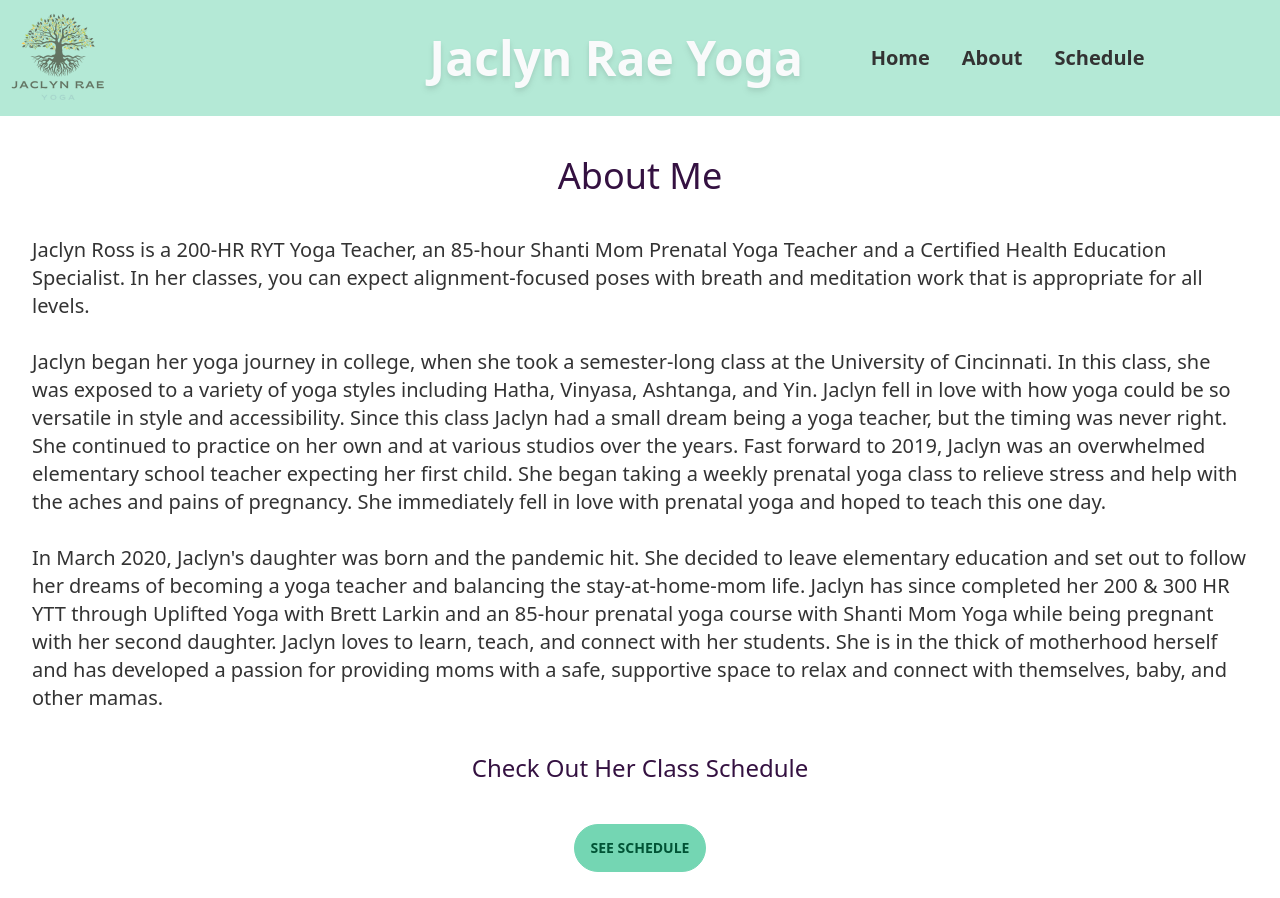
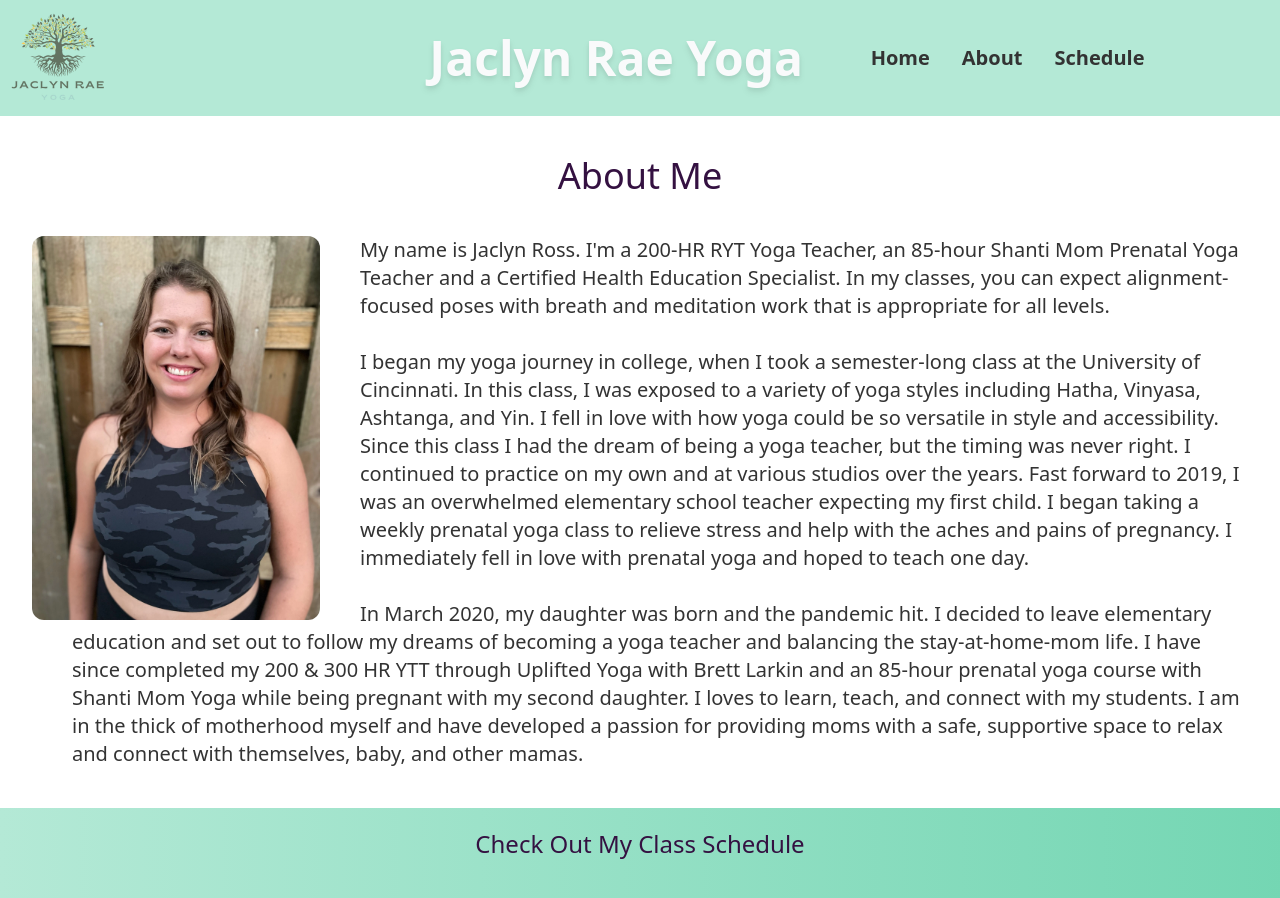
Before and after one commit to rosstechnologysolutions/jaclynraeyoga, a Next.js app: page /about in a window 1280 px wide. Shown: the top 898 px of the page. Built offline with nearby package versions, Linux system fonts and the light colour scheme.

Commit message:
worked on the about page

```diff
--- a/pages/about.tsx
+++ b/pages/about.tsx
@@ -1,6 +1,8 @@
 import Head from 'next/head'
 import Link from 'next/link'
+import Image from 'next/image'
 
+import JaclynAbout from '../public/jaclynAbout.webp'
 export default function About() {
   return (
   	<>
@@ -8,34 +10,40 @@ export default function About() {
 		<title>Jaclyn Rae Yoga | About</title>
 	  </Head>
 		{/* TODO: clean this up. need another photo of her*/}
-		<div className="container h-screen">
+		<div className="container">
 			<h1 className="text-center text-4xl text-primary-content p-10">About Me</h1>
 			<div className="text-xl font-normal">
+				<Image
+					alt="picture of Jaclyn"
+					className="float-left h-96 rounded-xl w-72 mr-10"
+					src={JaclynAbout}
+				/>
+				<div className="ml-10">
 					<p>
-					Jaclyn Ross is a 200-HR RYT Yoga Teacher, an 85-hour Shanti Mom Prenatal Yoga Teacher and a Certified Health Education Specialist. In her classes, you can expect alignment-focused poses with breath and meditation work that is appropriate for all levels.
+						My name is Jaclyn Ross. I'm a 200-HR RYT Yoga Teacher, an 85-hour Shanti Mom Prenatal Yoga Teacher and a Certified Health Education Specialist. In my classes, you can expect alignment-focused poses with breath and meditation work that is appropriate for all levels.
 					</p>
 					<br />
 					<p>
-					Jaclyn began her yoga journey in college, when she took a semester-long class at the University of Cincinnati. In this class, she was exposed to a variety of yoga styles including Hatha, Vinyasa, Ashtanga, and Yin. Jaclyn fell in love with how yoga could be so versatile in style and accessibility. Since this class Jaclyn had a small dream being a yoga teacher, but the timing was never right. She continued to practice on her own and at various studios over the years. Fast forward to 2019, Jaclyn was an overwhelmed elementary school teacher expecting her first child. She began taking a weekly prenatal yoga class to relieve stress and help with the aches and pains of pregnancy. She immediately fell in love with prenatal yoga and hoped to teach this one day.
+						I began my yoga journey in college, when I took a semester-long class at the University of Cincinnati. In this class, I was exposed to a variety of yoga styles including Hatha, Vinyasa, Ashtanga, and Yin. I fell in love with how yoga could be so versatile in style and accessibility. Since this class I had the dream of being a yoga teacher, but the timing was never right. I continued to practice on my own and at various studios over the years. Fast forward to 2019, I was an overwhelmed elementary school teacher expecting my first child. I began taking a weekly prenatal yoga class to relieve stress and help with the aches and pains of pregnancy. I immediately fell in love with prenatal yoga and hoped to teach one day.
 					</p>
-				<br/>
+					<br />
 					<p>
-					In March 2020, Jaclyn&apos;s daughter was born and the pandemic hit. She decided to leave elementary education and set out to follow her dreams of becoming a yoga teacher and balancing the stay-at-home-mom life. Jaclyn has since completed her 200 & 300 HR YTT through Uplifted Yoga with Brett Larkin and an 85-hour prenatal yoga course with Shanti Mom Yoga while being pregnant with her second daughter. Jaclyn loves to learn, teach, and connect with her students. She is in the thick of motherhood herself and has developed a passion for providing moms with a safe, supportive space to relax and connect with themselves, baby, and other mamas.
+						In March 2020, my daughter was born and the pandemic hit. I decided to leave elementary education and set out to follow my dreams of becoming a yoga teacher and balancing the stay-at-home-mom life. I have since completed my 200 & 300 HR YTT through Uplifted Yoga with Brett Larkin and an 85-hour prenatal yoga course with Shanti Mom Yoga while being pregnant with my second daughter. I loves to learn, teach, and connect with my students. I am in the thick of motherhood myself and have developed a passion for providing moms with a safe, supportive space to relax and connect with themselves, baby, and other mamas.
 					</p>
 				</div>
-
+			</div>
+		</div>
 		{/* CALL TO ACTION */}
 		<section>
-				<div>
-					<h3 className="text-center text-2xl text-primary-content p-10">Check Out Her Class Schedule</h3>
-				</div>
-				<div className="grid justify-items-center">
+			<div className="bg-gradient-to-r from-accent to-accent-focus mt-10 mb-72">
+				<h3 className="text-center text-2xl text-primary-content p-5">Check Out My Class Schedule</h3>
+				<div className="grid justify-items-center p-5">
 					<Link href="/schedule">
-						<button className="btn btn-active btn-accent">See Schedule</button>
+						<button className="btn btn-active btn-primary">See Schedule</button>
 					</Link>
 				</div>
+			</div>
 		</section>
-		</div>
 	</>
 	)
 }
```
Also changed, not shown: public/jaclynAbout.webp (added). Lines whose indentation alone changed are shown as unchanged.
